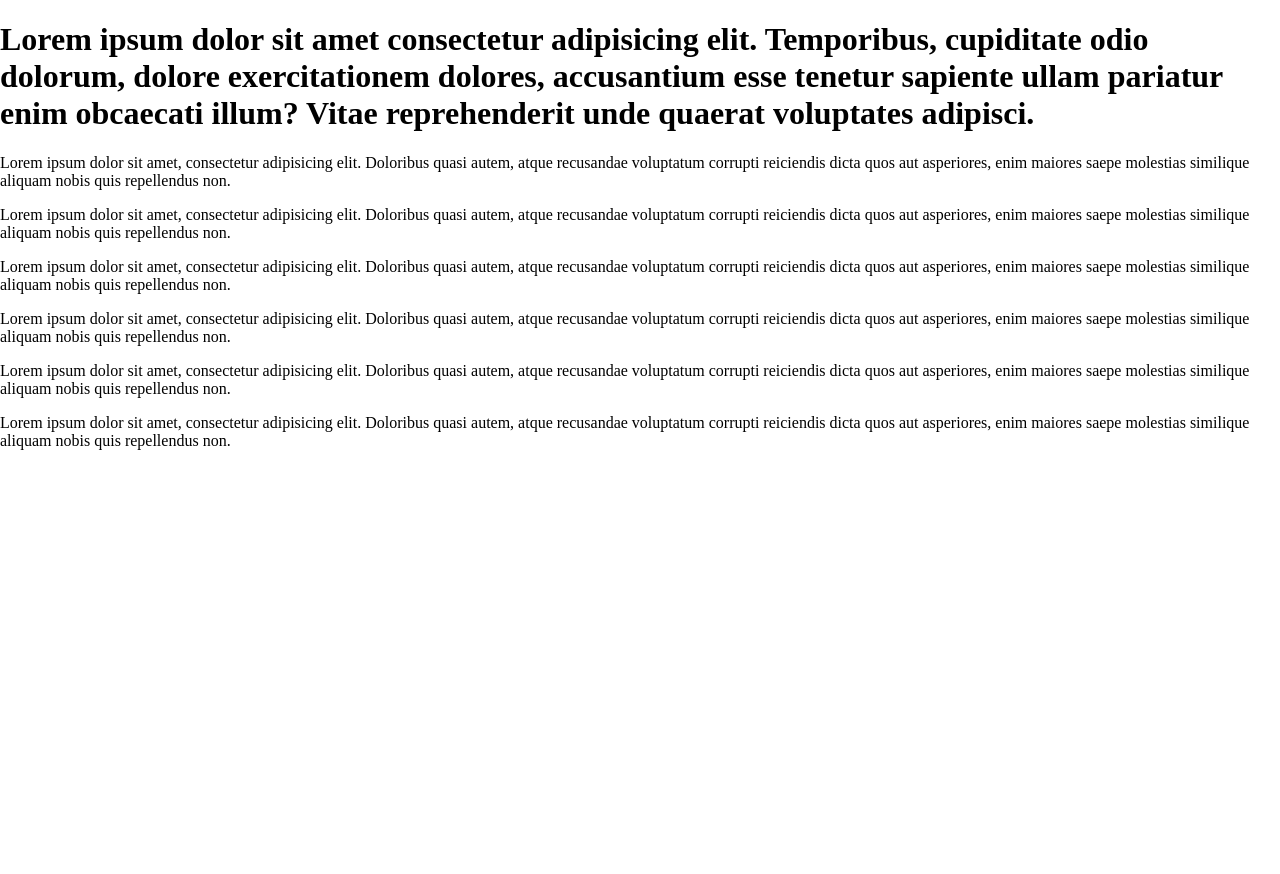
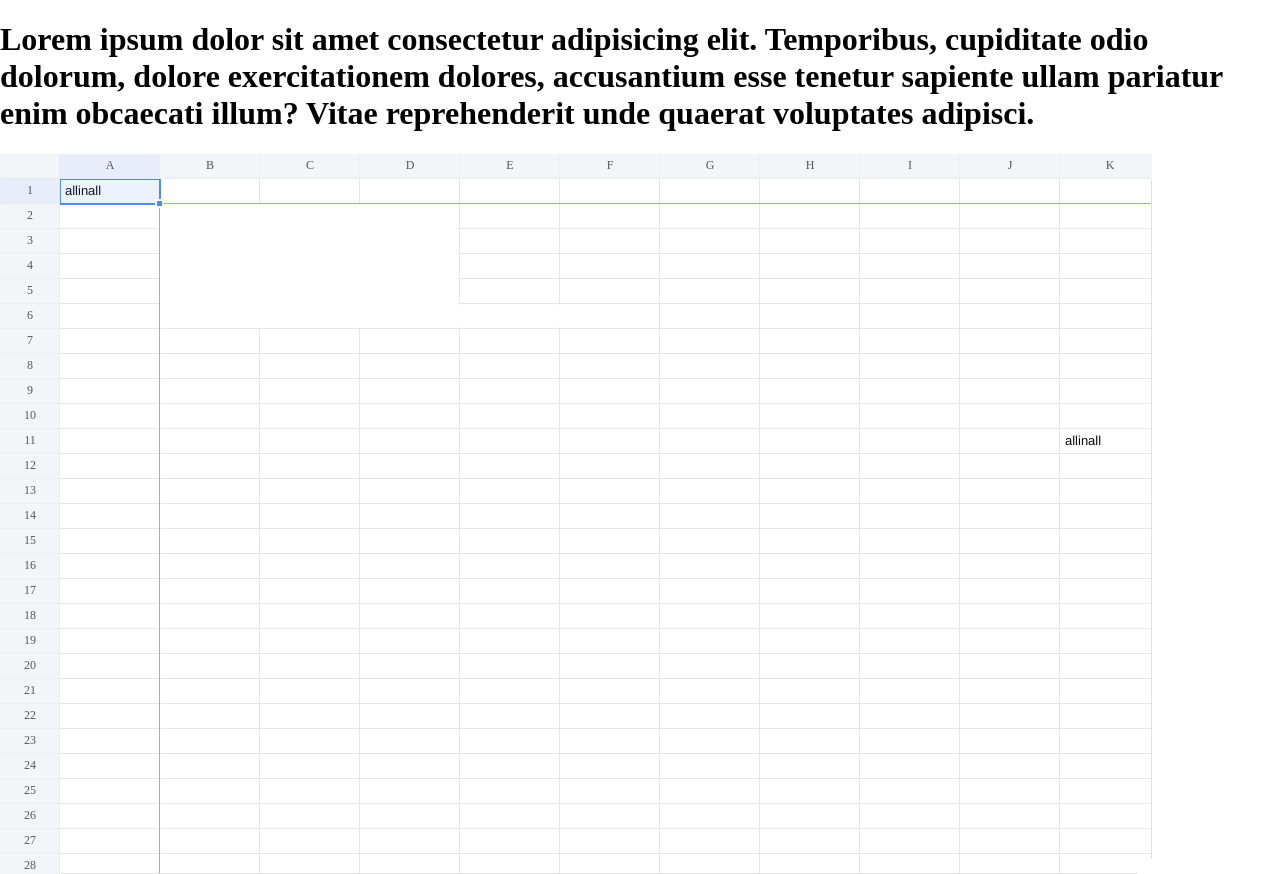
Before and after one commit to Kristofy/spreadsheet-demo, a website with bundled scripts: page index.html in a window 1280 px wide. Shown: the top 874 px of the page. Before the commit the page ends 800 px from the top, so only its background shows below. Built offline with nearby package versions, Linux system fonts and the light colour scheme.

Commit message:
js type modlue

```diff
--- a/index.html
+++ b/index.html
@@ -6,7 +6,7 @@
   <meta http-equiv="X-UA-Compatible" content="IE=edge">
   <meta name="viewport" content="width=device-width, initial-scale=1.0">
   <link rel="stylesheet" href="./x-data-spreadsheet-custom/src/index.css">
-  <script src="main.js"></script>
+  <script type="module" src="main.js"></script>
   <title>Document</title>
 </head>
 
```
